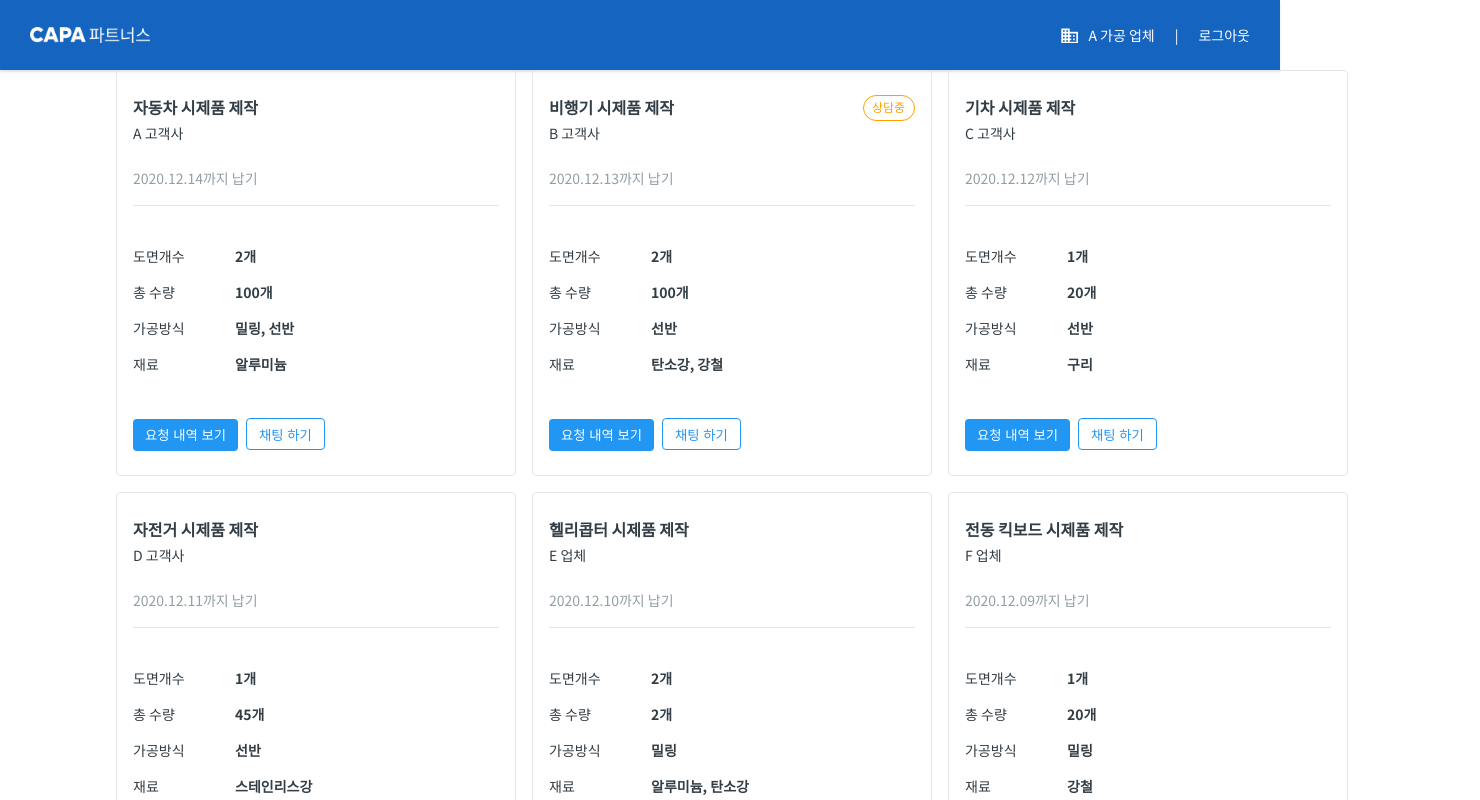
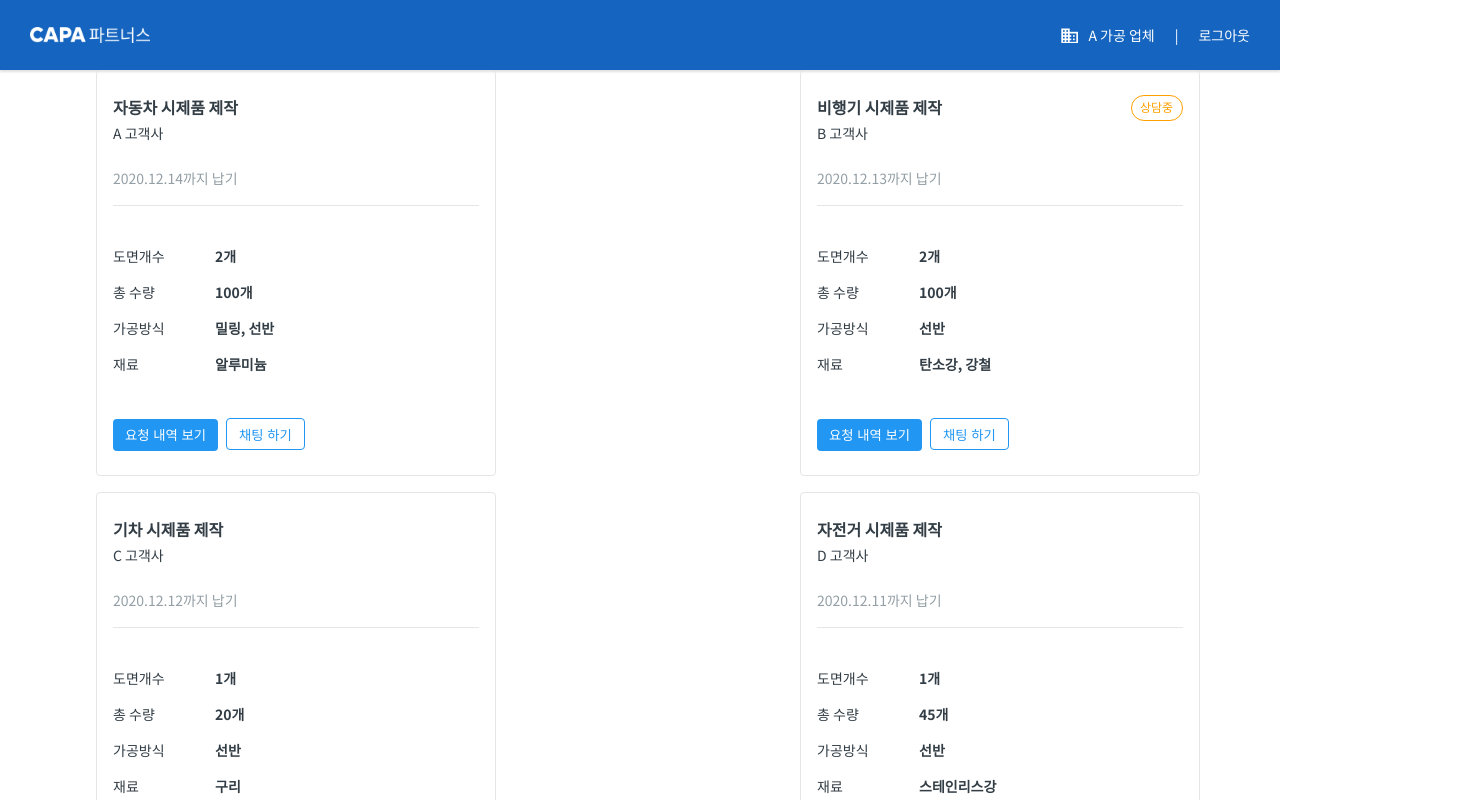
Before and after one commit to PreOnBoarding-Team17/Week2_Dashboard, a React (Create React App) app: page / in a window 1280 px wide. Shown: the top 800 px of the page, 1480 px wide, since content can reach past the window. Built offline with nearby package versions, Linux system fonts and the light colour scheme; data requests are answered from the project's data file.

Commit message:
feat: DashBoard & Card 외형 CSS 추가

```diff
--- a/src/Components/Common/Card/scss/Card.scss
+++ b/src/Components/Common/Card/scss/Card.scss
@@ -1,4 +1,8 @@
 @import '/src/Utils/Styles/variables';
+.card-wrapper {
+  display: flex;
+  justify-content: space-between;
+}
 
 .card {
   width: 366px;
--- a/src/Components/Dashboard/scss/Dashboard.scss
+++ b/src/Components/Dashboard/scss/Dashboard.scss
@@ -1,7 +1,9 @@
 .dash-board {
-  padding: 0 100px;
+  padding: 0 80px;
   width: 100%;
   height: 100%;
   display: flex;
   flex-wrap: wrap;
+  justify-content: space-between;
+  box-sizing: border-box;
 }
```
